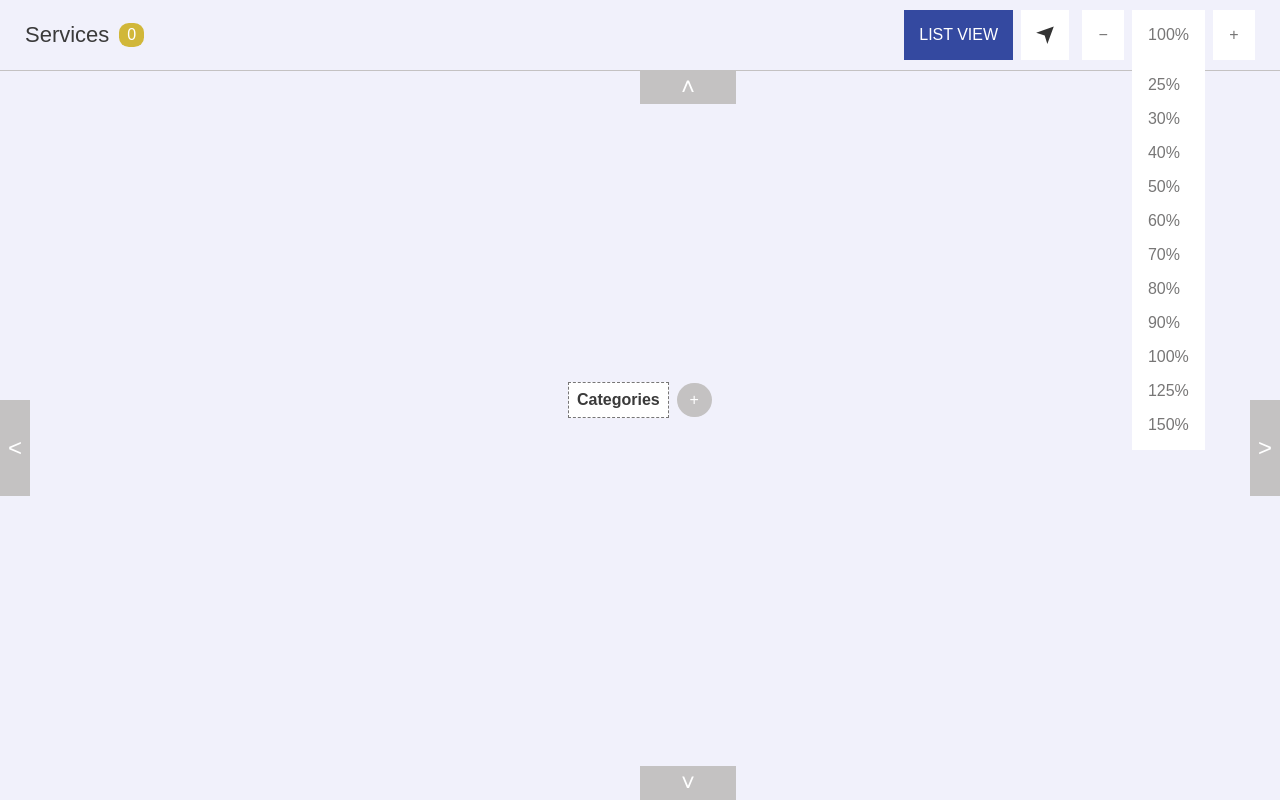
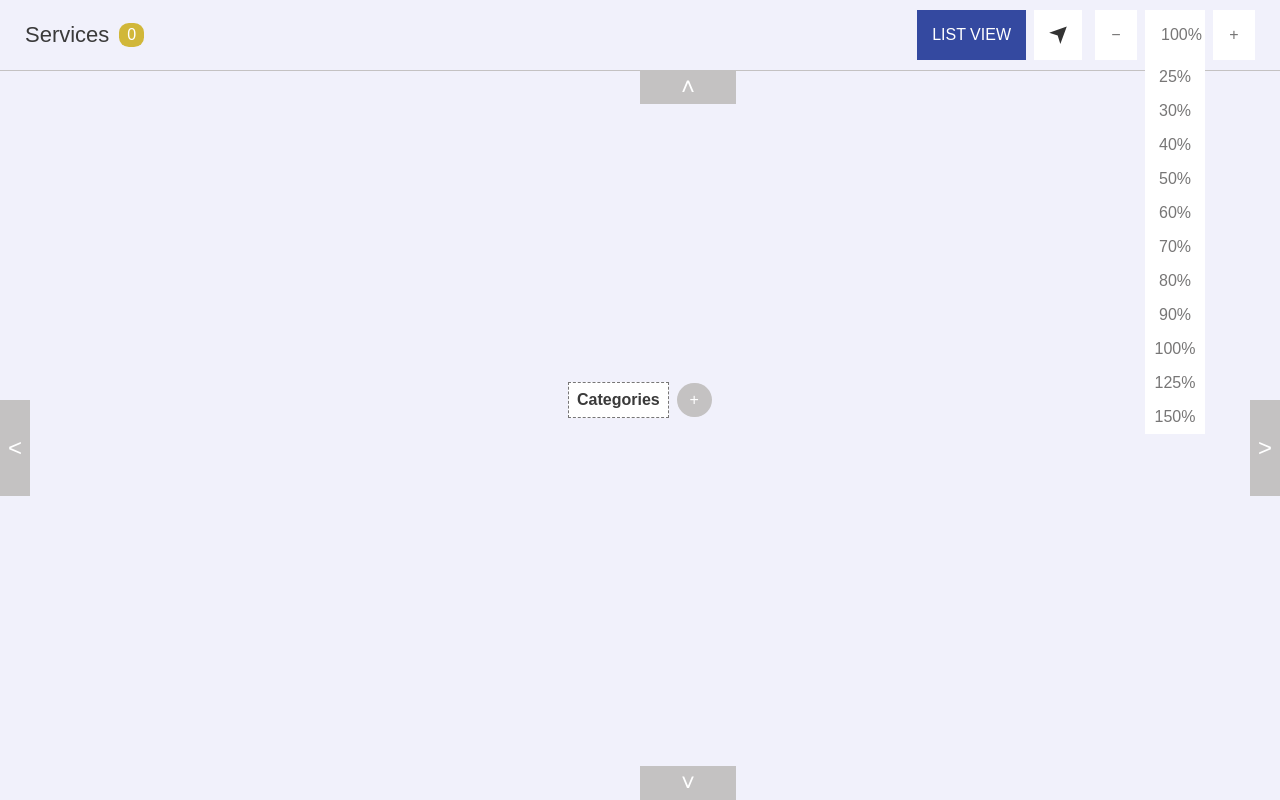
Before and after one commit to elian-cheng/tree-cms, a React (Vite) app: page / in a window 1280 px wide. Both pictures are taken after a click on the button "100%". Built offline with nearby package versions, Linux system fonts and the light colour scheme.

Commit message:
feat: add scale functionality

```diff
--- a/src/components/Categories/Categories.tsx
+++ b/src/components/Categories/Categories.tsx
@@ -3,14 +3,14 @@ import DraggableContainer from '../../components/DraggableContainer/DraggableCon
 const Categories = () => {
   return (
     <main className="main">
-      <div className="categories">
-        <DraggableContainer>
+      <DraggableContainer>
+        <div className="categories">
           <div className="categories__main-item">
             <p>Categories</p>
             <button>&#43;</button>
           </div>
-        </DraggableContainer>
-      </div>
+        </div>
+      </DraggableContainer>
       <button className="scroll-btn scroll-up">&#708;</button>
       <button className="scroll-btn scroll-down">&#709;</button>
       <button className="scroll-btn scroll-left">&#706;</button>
--- a/src/components/DraggableContainer/DraggableContainer.tsx
+++ b/src/components/DraggableContainer/DraggableContainer.tsx
@@ -7,7 +7,7 @@ const DraggableContainer = ({ children }: PropsWithChildren) => {
     x: 0,
     y: 0,
   });
-  const { position, setPosition, draggableRef } = useContext(PositionContext);
+  const { position, setPosition, draggableRef, scale } = useContext(PositionContext);
 
   const headerHeight = 70;
 
@@ -63,6 +63,7 @@ const DraggableContainer = ({ children }: PropsWithChildren) => {
       style={{
         top: position.y,
         left: position.x,
+        transform: `scale(${scale})`,
         cursor: isDragging ? 'grabbing' : 'grab',
       }}
     >
--- a/src/components/Header/Header.scss
+++ b/src/components/Header/Header.scss
@@ -94,21 +94,22 @@
 
   &__select-zoom-btn {
     position: relative;
-    min-width: 60px;
+    max-width: 60px;
+    text-align: center;
   }
 
   &__select-zoom-list {
-    min-width: 60px;
-    padding: 0.5rem;
+    width: 60px;
     position: absolute;
     top: 100%;
-    right: 14.3%;
+    right: 14.8%;
     background: $colorWhite;
 
     li {
       color: $colorGray;
       padding: 0.5rem;
       cursor: pointer;
+      text-align: center;
       transition: all 0.3s ease;
 
       &:hover {
--- a/src/components/Header/Header.tsx
+++ b/src/components/Header/Header.tsx
@@ -5,7 +5,7 @@ const zoomSelect = ['25', '30', '40', '50', '60', '70', '80', '90', '100', '125'
 
 const Header = () => {
   const [isVisibleZoomSelect, setIsVisibleZoomSelect] = useState(false);
-  const { setPosition, draggableRef } = useContext(PositionContext);
+  const { setPosition, draggableRef, scale, setScale } = useContext(PositionContext);
 
   const zoomSelectVisibilityHandler = () => {
     setIsVisibleZoomSelect((prevState) => !prevState);
@@ -24,6 +24,14 @@ const Header = () => {
     centerPositionHandler();
   }, [centerPositionHandler]);
 
+  const zoomInHandler = () => {
+    setScale((prevScale) => prevScale + 0.1);
+  };
+
+  const zoomOutHandler = () => {
+    setScale((prevScale) => (prevScale > 0.1 ? prevScale - 0.1 : 0.1));
+  };
+
   return (
     <header className="header">
       <div className="header__container">
@@ -41,23 +49,31 @@ const Header = () => {
             onClick={centerPositionHandler}
           ></button>
 
-          <button id="zoom-out" className="controls__zoom-out-btn controls-btn">
+          <button
+            id="zoom-out"
+            className="controls__zoom-out-btn controls-btn"
+            onClick={zoomOutHandler}
+          >
             &#8722;
           </button>
           <button
             className="controls__select-zoom-btn controls-btn"
             onClick={zoomSelectVisibilityHandler}
           >
-            <span>100%</span>
+            {(scale * 100).toFixed()}%
           </button>
           {isVisibleZoomSelect && (
             <ul className="controls__select-zoom-list">
               {zoomSelect.map((value) => (
-                <li key={value}>{value}%</li>
+                <li key={value} onClick={() => setScale(+value * 0.01)}>
+                  {value}%
+                </li>
               ))}
             </ul>
           )}
-          <button className="controls__zoom-in-btn controls-btn">&#43;</button>
+          <button className="controls__zoom-in-btn controls-btn" onClick={zoomInHandler}>
+            &#43;
+          </button>
           <p className="header__tooltip">Go to center</p>
         </div>
       </div>
--- a/src/store/positionContext.tsx
+++ b/src/store/positionContext.tsx
@@ -15,23 +15,31 @@ import {
 
 interface IPositionContextProps {
   position: IPosition;
-  setPosition?: Dispatch<SetStateAction<IPosition>>;
+  setPosition: Dispatch<SetStateAction<IPosition>>;
+  scale: number;
+  setScale: (scale: number | ((prevScale: number) => number)) => void;
   draggableRef: MutableRefObject<HTMLDivElement | null> | null;
 }
 
 export const PositionContext = createContext<IPositionContextProps>({
   position: { x: 0, y: 0 },
   draggableRef: null,
+  scale: 1,
+  setScale: () => {},
+  setPosition: () => {},
 });
 
 export const PositionContextProvider = ({ children }: PropsWithChildren) => {
   const draggableRef: MutableRefObject<HTMLDivElement | null> = useRef(null);
   const [position, setPosition] = useState<IPosition>({ x: 0, y: 0 });
+  const [scale, setScale] = useState<number>(1);
 
   const contextValue = {
     position,
     setPosition,
     draggableRef,
+    scale,
+    setScale,
   };
   return <PositionContext.Provider value={contextValue}>{children}</PositionContext.Provider>;
 };
```
